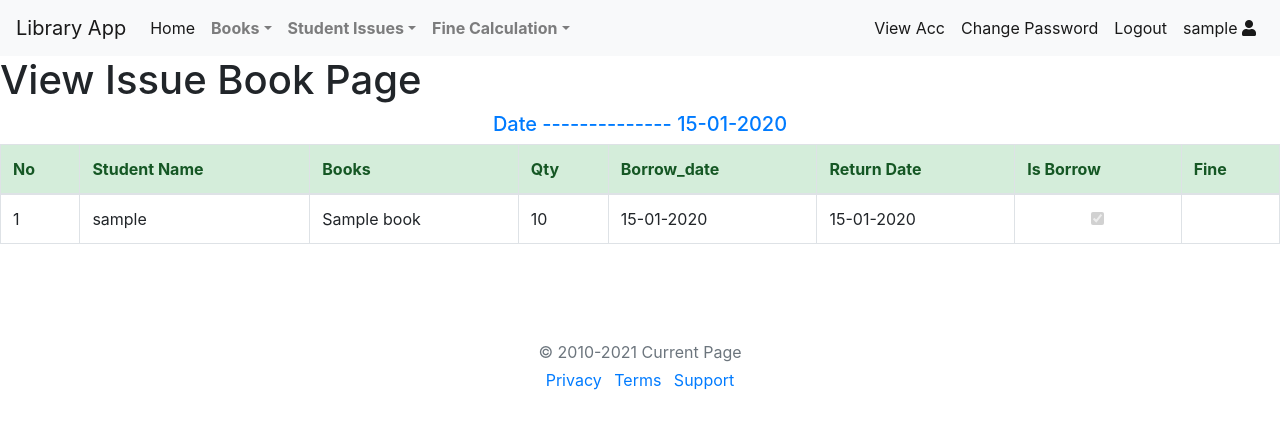
After one commit to Kyawsoe1996/Library_Project, a Django app: page /view-issue-book/ in a window 1280 px wide. The commit adds this page. Shown: the top 429 px of the page. Run offline with Django 3.2, Linux system fonts and the light colour scheme; a user stored in the database is signed in; tables that the repository leaves empty hold one stand-in row (values such as "Sample post"); some libraries are stand-ins or nearby versions.

Commit message:
Adding Borrow Logic for multiple books and calculating the return date by per books expiry date

```diff
--- a/account/templates/account/navbar.html
+++ b/account/templates/account/navbar.html
@@ -26,9 +26,20 @@
         <div class="dropdown-menu">
           <a class="dropdown-item" href="{% url 'library:book-register' %}">Register Books</a>
           <a class="dropdown-item" href="{% url 'library:book-list' %}">View Books</a>
-          <a class="dropdown-item" href="#">Issue Books</a>
+          <a class="dropdown-item" href="{% url 'library:borrow-books' %}">Issue Books</a>
           <div class="dropdown-divider"></div>
           <a class="dropdown-item" href="#">Separated link</a>
+        </div>
+      </li>
+
+
+      <li class="nav-item dropdown">
+        <a class="nav-link dropdown-toggle" data-toggle="dropdown" href="#" role="button" aria-haspopup="true" aria-expanded="false"><b>Student Issues</b></a>
+        <div class="dropdown-menu">
+          <a class="dropdown-item" href="{% url 'library:view-issue-book' %}">View Issued Book</a>
+
+
+
         </div>
       </li>
 
--- a/library/models.py
+++ b/library/models.py
@@ -2,6 +2,7 @@ from django.db import models
 from django.db.models.signals import post_save
 from django.dispatch import receiver
 from account.models import Account
+import datetime
 # Create your models here.
 
 CATEGORY = (
@@ -30,13 +31,14 @@ class Author(models.Model):
 
 class Book(models.Model):
     """Model definition for MODELNAME."""
-    name = models.CharField(max_length=300)
+    name = models.CharField(max_length=300,unique=True)
     category = models.CharField(choices=CATEGORY, max_length=2)
     published_date= models.DateField()
     isbn = models.CharField(max_length=50)
     author = models.ForeignKey(Author,
                              on_delete=models.CASCADE)
     image = models.ImageField()
+    borrow_expiray_days = models.IntegerField(blank=True,null=True)
 
 
 
@@ -77,27 +79,7 @@ def create_stock_when_create_book(sender, instance=None, created=False, **kwargs
         Stock.objects.create(book_id=instance)
 
 
-class Borrow(models.Model):
 
-
-    user = models.ForeignKey(Account, related_name='accounts', on_delete=models.CASCADE)
-    books = models.ManyToManyField(Book)
-    borrow_date = models.DateTimeField(auto_now=True)
-    return_date = models.DateTimeField(blank=True,null=True)
-    borrow_status = models.BooleanField(default=False)
-    return_status = models.BooleanField(default=False)
-
-
-
-    class Meta:
-
-
-        verbose_name = 'Borrow'
-        verbose_name_plural = 'Borrows'
-
-    def __str__(self):
-
-        return '%s' % (self.user)
 
 
 class BorrowBook(models.Model):
@@ -116,4 +98,40 @@ class BorrowBook(models.Model):
 
     def __str__(self):
 
-        return '%d of %s' % (self.qty, self.book_id.name)
+        return '%d of %s by  %s' % (self.qty, self.book_id.name,self.user)
+
+class Borrow(models.Model):
+
+
+    user = models.ForeignKey(Account, related_name='accounts', on_delete=models.CASCADE)
+    books = models.ManyToManyField(BorrowBook)
+    borrow_date = models.DateField()
+    return_date = models.DateField(blank=True,null=True)
+    borrow_status = models.BooleanField(default=False)
+    return_status = models.BooleanField(default=False)
+
+
+
+    class Meta:
+
+
+        verbose_name = 'Borrow'
+        verbose_name_plural = 'Borrows'
+
+    def __str__(self):
+
+        return '%s' % self.user
+
+    def calculate_expiray_date(self):
+        import pdb;pdb.set_trace()
+        for i in self.books.all():
+            days = i.book_id.borrow_expiray_days
+            adding_date = self.borrow_date + datetime.timedelta(days=days)
+            return_date = adding_date
+            return return_date
+
+
+        # days = self.book_id.borrow_expiray_days
+        # adding_date = self.borrow_date+ datetime.datetiem.timedelta(days=days)
+        # return_date = adding_date
+        # return return_date
--- /dev/null
+++ b/library/templates/library/view_issue_book.html
@@ -0,0 +1,81 @@
+{% extends 'account/base.html' %}
+{% load crispy_forms_tags %}
+{% block head_title %}
+Book Registration
+{% endblock head_title %}
+
+
+{% block content %}
+<h1>View Issue Book Page</h1>
+
+
+
+{% for borrow_qs in borrow_qs_all  %}
+
+
+
+<h5 class="text-primary text-center">Date -------------- {{borrow_qs.borrow_date |date:"d-m-Y"}}</h5>
+<table id = "table" class = "table table-bordered">
+    <thead class = "alert-success">
+        <tr>
+            <th>No </th>
+            <th>Student Name</th>
+            <th>Books</th>
+            <th>Qty</th>
+            <th>Borrow_date</th>
+            <th>Return Date</th>
+            <th>Is Borrow</th>
+            <th>Fine</th>
+            <!-- <th>Image</th>
+            <th>Operation</th>
+            <th>Qty</th> -->
+
+
+            <!-- <th>Email</th>
+            <th>Address</th> -->
+        </tr>
+    </thead>
+    <tbody>
+
+
+
+
+
+
+       {% for borrow_book in borrow_qs.books.all  %}
+       <tr>
+           <td>{{forloop.counter}}</td>
+           <td>{{borrow_book.user.user.username}}</td>
+           <td>{{borrow_book.book_id.name}}</td>
+           <td>{{borrow_book.qty}}</td>
+           <td>{{borrow_book.borrow_set.all.0.borrow_date |date:"d-m-Y"}}</td>
+           <td>{{borrow_book.borrow_set.all.0.return_date |date:"d-m-Y"}}</td>
+
+           <td class="text-center">
+           {% if borrow_book.borrow_status is True %}
+                    <input type="checkbox" checked disabled>
+               {% else %}
+               <input type="checkbox" disabled>
+           {% endif %}
+               </td>
+            <td></td>
+
+
+       </tr>
+       {% endfor %}
+
+
+
+
+    </tbody>
+</table>
+{% endfor %}
+{% endblock content %}
+
+
+
+
+{% block extra_scripts %}
+
+
+{% endblock extra_scripts %}
--- a/library/urls.py
+++ b/library/urls.py
@@ -4,6 +4,8 @@ from .views import (
     BookRegister,
     BookList,
     BookDelete,
+    BorrowBooks,
+    ViewIssueBook,
 )
 
 
@@ -18,4 +20,8 @@ urlpatterns = [
     path('book-list',BookList,name="book-list"),
     path('<int:id>/', BookRegister,name='book-update'), # get and post req. for update operation
     path('delete/<int:id>/',BookDelete,name='book-delete'),
+    path('borrow-book/',BorrowBooks,name="borrow-books"),
+
+    #Issue Book
+    path('view-issue-book/',ViewIssueBook.as_view(),name="view-issue-book")
 ]
--- a/library/views.py
+++ b/library/views.py
@@ -1,7 +1,12 @@
 from django.shortcuts import render,redirect
+from django.shortcuts import render, get_object_or_404
+from django.contrib import messages
+from django.views.generic import ListView, DetailView, View
 from django.http import HttpResponse,JsonResponse,HttpResponseRedirect
-from .form import BookForm
-from .models import Book
+from .form import BookForm,BorrowForm
+from .models import Book,BorrowBook,Borrow
+import datetime
+from account.models import Account
 # Create your views here.
 
 
@@ -42,3 +47,173 @@ def BookDelete(request,id):
    book = Book.objects.get(pk=id)
    book.delete()
    return redirect("library:book-list")
+
+
+# Borrow Book
+def BorrowBooks(request):
+   if request.method == "GET":
+      form = BorrowForm()
+      context = {
+         "form":form,
+      }
+      return render(request,'library/borrow-book.html',context)
+   else:
+      form =BorrowForm(request.POST or None)
+      if form.is_valid():
+         user = form.cleaned_data.get("user")
+         books = form.cleaned_data.get("books")
+         borrow_date = form.cleaned_data.get("borrow_date")
+         print(datetime.datetime.today())
+
+         book_lists = [book.id for book in books]
+         borrow_book_lists = []
+         for b in book_lists:
+            book = get_object_or_404(Book,id=b)
+            if Borrow.objects.filter(user=user,books__book_id__id__in=book_lists,borrow_status=True).exists():
+               pass
+            else:
+               borrow_book,created = BorrowBook.objects.get_or_create(
+                                    book_id=book,user=user,borrow_status=False
+                                    )
+               borrow_book_lists.append(borrow_book)
+         # print(book_lists)
+         # print(borrow_book_lists)
+
+         borrow_qs_all = Borrow.objects.filter(user=user,borrow_status=True)
+         if borrow_qs_all.exists():
+            for borrow_qs in borrow_qs_all:
+
+               for i in BorrowBook.objects.filter(user=user,borrow_status=True):
+                  for book in books:
+
+                     for data in book.b_books.all():
+                        if data in borrow_qs.books.all():
+                           messages.info(request," Book -  %s  already booked" %data.book_id.name)
+                           return redirect("library:book-list")
+
+            today = datetime.datetime.today()
+            borrow = Borrow.objects.create(user=user,borrow_date=borrow_date,borrow_status=True)
+            print(borrow.books.all(),'#############',borrow.id)
+
+            for bor in borrow_book_lists:
+               borrow.books.add(bor.id)
+            borrow_one_obj = Borrow.objects.get(id=borrow.id)
+            for data in borrow_one_obj.books.all():
+               data.borrow_status = True
+               data.save()
+            calculate_date=borrow.calculate_expiray_date()
+            borrow.return_date  = calculate_date
+            borrow.save()
+
+
+
+
+         else:
+            today = datetime.datetime.today()
+            borrow = Borrow.objects.create(user=user,borrow_date=borrow_date,borrow_status=True)
+
+
+            for bor in borrow_book_lists:
+               borrow.books.add(bor.id)
+
+            borrow_one_obj = Borrow.objects.get(id=borrow.id)
+            for data in borrow_one_obj.books.all():
+               data.borrow_status = True
+               data.save()
+            calculate_date=borrow.calculate_expiray_date()
+            borrow.return_date  = calculate_date
+            borrow.save()
+
+
+         # for b in books:
+
+         #    book = get_object_or_404(Book, id=b.id)
+
+
+
+         #    borrow_book, created = BorrowBook.objects.get_or_create(
+         #    book_id=book,
+         #    user=user,
+         #    borrow_status=False)
+
+         #    # order that has not been completed
+         #    # g = Borrow.objects.filter(user=user,borrow_status=True)
+
+
+         #    borrow_qs = Borrow.objects.filter(user=user,borrow_status=True)
+         #    if borrow_qs.exists():
+         #       borrow_qs = borrow_qs[0]
+         #       # for i in borrow_qs.books.all():
+         #       #    if i == borrow_book:
+         #       if borrow_book in borrow_qs.books.all():
+         #             messages.info(request, " Book -  %s  already booked" %b.name)
+         #       else:
+         #          today = datetime.datetime.today()
+         #          borrow = Borrow.objects.create(user=user,borrow_date=today,
+         #                   borrow_status=True)
+         #          borrow.books.add(borrow_book)
+
+
+
+
+
+
+         #    else:
+         #       today = datetime.datetime.today()
+         #       borrow = Borrow.objects.create(user=user,borrow_date=today,
+         #                   borrow_status=True)
+         #       borrow.books.add(borrow_book)
+
+
+
+
+
+
+
+
+
+         return redirect("library:book-list")
+
+# def ViewIssueBook(request):
+#    user = request.user
+#    context = {
+#       'user':user
+#    }
+#    return render(request,'library/view_issue_book.html',context)
+
+class ViewIssueBook(View):
+   def get(self, request, *args, **kwargs):
+
+      user = self.request.user
+      account = Account.objects.get(user=user)
+      borrow_qs_all = Borrow.objects.filter(user=account,borrow_status=True).order_by('borrow_date')
+
+      #overall_borrow_display
+      # book_lists = []
+      # for borrow_qs in borrow_qs_all:
+      #   for i in borrow_qs.books.all():
+      #      book_lists.append(i)
+
+      # print(book_lists,'################')
+
+      # context = {
+      #      'user':user,
+      #      'borrow_book_obj':book_lists
+      #   }
+
+      #by_date
+      context ={
+         "borrow_qs_all":borrow_qs_all
+      }
+
+
+
+
+
+
+
+      return render(self.request,'library/view_issue_book.html',context)
+
+
+   def post(self, request, *args, **kwargs):
+      return HttpResponse('POST request!')
```
Also changed, not shown: library/admin.py (+64 -3 lines), library/form.py (+52 -1 lines), library/templates/library/borrow-book.html (added, +40 -0 lines), library/migrations/0012_auto_20210701_1156.py (added), library/migrations/0013_auto_20210701_1336.py (added), library/migrations/0014_auto_20210703_1135.py (added), library/migrations/0015_book_expiry_date.py (added), library/migrations/0016_auto_20210705_1020.py (added), media_root/acer1.jpeg (added), media_root/asus1_kX5orjZ.jpeg (added), media_root/asus2.jpeg (added), media_root/dell_2_7PLSrQ2.jpeg (added), media_root/fan_uA4bRG7.jpeg (added), media_root/fan_xe54zMp.jpeg (added), 1 more files.
